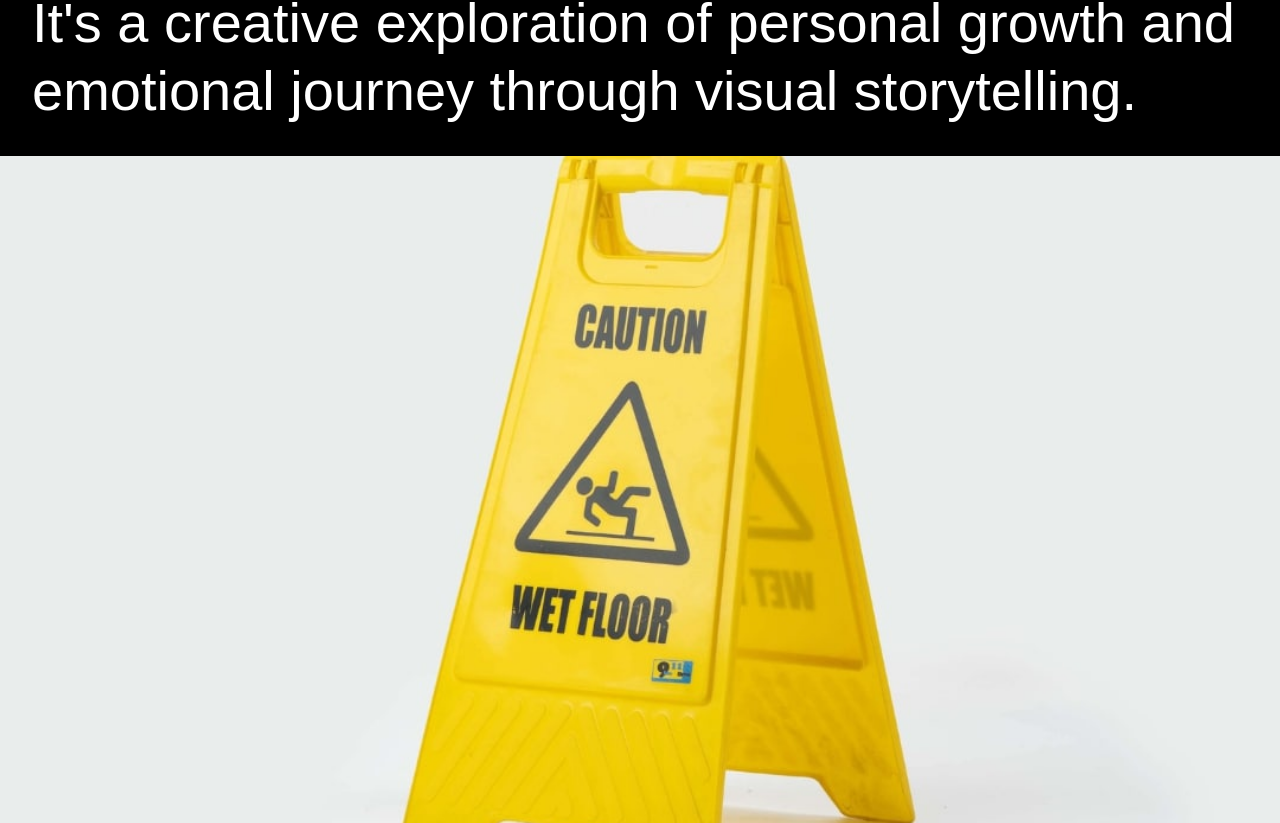
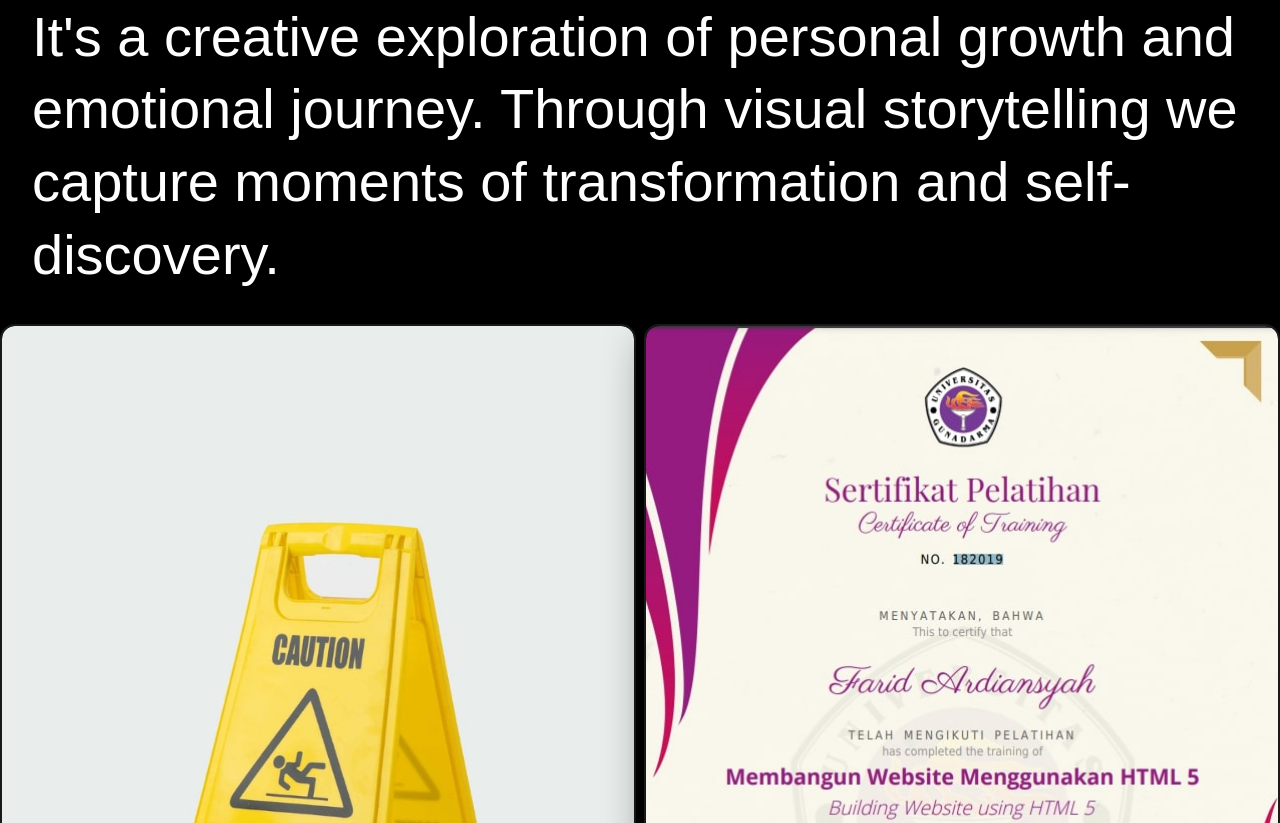
Before and after one commit to vinividivicilala/lolo, a Next.js app in the folder faq/: page / in a window 1280 px wide. Shown: the part 337-1160 px from the top of the page. Built offline with nearby package versions, Linux system fonts and the light colour scheme.

Commit message:
Update page.tsx

```diff
--- a/faq/app/page.tsx
+++ b/faq/app/page.tsx
@@ -641,62 +641,108 @@ export default function HomePage(): React.JSX.Element {
       <div style={{
         width: '100%',
         paddingTop: isMobile ? '8rem' : '12rem',
+        paddingLeft: isMobile ? '1rem' : '2rem',
+        paddingRight: isMobile ? '1rem' : '2rem',
         boxSizing: 'border-box',
         zIndex: 10,
         position: 'relative'
       }}>
-        {/* Deskripsi MENURU - 2 baris */}
+        {/* Deskripsi MENURU - 3 baris */}
         <div style={{
-          marginBottom: isMobile ? '2rem' : '3rem',
-          paddingLeft: isMobile ? '1rem' : '2rem',
-          paddingRight: isMobile ? '1rem' : '2rem'
+          marginBottom: isMobile ? '2rem' : '3rem'
         }}>
           <p style={{
             color: isDarkMode ? 'white' : 'black',
             fontSize: isMobile ? '1.8rem' : '3.5rem',
             fontWeight: '400',
             fontFamily: 'HelveticaNowDisplay, Arial, sans-serif',
-            lineHeight: 1.2,
+            lineHeight: 1.3,
             margin: 0,
             marginBottom: isMobile ? '1.5rem' : '2rem',
             transition: 'color 0.5s ease',
             wordWrap: 'break-word',
             overflowWrap: 'break-word'
           }}>
-            Menuru is a branding personal journal life with a experiences of self about happy, sad, angry, etc. It's a creative exploration of personal growth and emotional journey through visual storytelling.
+            Menuru is a branding personal journal life with a experiences of self about happy, sad, angry, etc. It's a creative exploration of personal growth and emotional journey. Through visual storytelling we capture moments of transformation and self-discovery.
           </p>
 
-          {/* 1 Foto besar memanjang ke samping kiri dan kanan layar */}
+          {/* Container untuk 2 foto memanjang ke samping */}
           <div style={{
-            width: '100vw',
-            marginLeft: 'calc(-50vw + 50%)',
+            display: 'flex',
+            flexDirection: isMobile ? 'column' : 'row',
+            gap: isMobile ? '1rem' : '0.5rem', // Jarak sangat dekat
+            width: '100%',
+            marginTop: '1rem'
+          }}>
+            {/* Foto 1 - memanjang ke kiri layar */}
+            <div style={{
+              flex: 1,
               overflow: 'hidden',
-            borderRadius: isMobile ? '10px' : '0',
+              borderRadius: '15px',
               boxShadow: '0 15px 40px rgba(0,0,0,0.4)',
-            border: isMobile ? `2px solid ${isDarkMode ? 'rgba(255,255,255,0.1)' : 'rgba(0,0,0,0.1)'}` : 'none',
-            marginTop: '1rem'
+              border: `2px solid ${isDarkMode ? 'rgba(255,255,255,0.1)' : 'rgba(0,0,0,0.1)'}`,
+              width: isMobile ? '100%' : 'calc(50% + 2rem)', // Lebih lebar untuk memanjang
+              marginLeft: isMobile ? '0' : '-2rem', // Memanjang ke kiri
+              position: 'relative',
+              zIndex: 1
             }}>
               <img
                 src="images/5.jpg"
-              alt="Menuru Visual Full Width"
+                alt="Menuru Visual Left"
                 style={{
                   width: '100%',
-                height: isMobile ? 'auto' : '700px',
+                  height: isMobile ? '400px' : '900px', // Sangat panjang ke bawah
                   display: 'block',
                   objectFit: 'cover',
-                borderRadius: isMobile ? '8px' : '0'
+                  borderRadius: '13px'
                 }}
                 onError={(e) => {
-                console.error("Gambar tidak ditemukan:", e);
+                  console.error("Gambar kiri tidak ditemukan:", e);
                   e.currentTarget.style.backgroundColor = isDarkMode ? '#333' : '#eee';
                   e.currentTarget.style.display = 'flex';
                   e.currentTarget.style.alignItems = 'center';
                   e.currentTarget.style.justifyContent = 'center';
                   e.currentTarget.style.color = isDarkMode ? '#fff' : '#000';
                   e.currentTarget.style.height = '400px';
-                e.currentTarget.innerHTML = '<div style="padding: 2rem; text-align: center;">Full Width Image</div>';
+                  e.currentTarget.innerHTML = '<div style="padding: 2rem; text-align: center;">Left Image</div>';
                 }}
               />
+            </div>
+
+            {/* Foto 2 - memanjang ke kanan layar */}
+            <div style={{
+              flex: 1,
+              overflow: 'hidden',
+              borderRadius: '15px',
+              boxShadow: '0 15px 40px rgba(0,0,0,0.4)',
+              border: `2px solid ${isDarkMode ? 'rgba(255,255,255,0.1)' : 'rgba(0,0,0,0.1)'}`,
+              width: isMobile ? '100%' : 'calc(50% + 2rem)', // Lebih lebar untuk memanjang
+              marginRight: isMobile ? '0' : '-2rem', // Memanjang ke kanan
+              position: 'relative',
+              zIndex: 1
+            }}>
+              <img
+                src="images/6.jpg"
+                alt="Menuru Visual Right"
+                style={{
+                  width: '100%',
+                  height: isMobile ? '400px' : '900px', // Sangat panjang ke bawah
+                  display: 'block',
+                  objectFit: 'cover',
+                  borderRadius: '13px'
+                }}
+                onError={(e) => {
+                  console.error("Gambar kanan tidak ditemukan:", e);
+                  e.currentTarget.style.backgroundColor = isDarkMode ? '#333' : '#eee';
+                  e.currentTarget.style.display = 'flex';
+                  e.currentTarget.style.alignItems = 'center';
+                  e.currentTarget.style.justifyContent = 'center';
+                  e.currentTarget.style.color = isDarkMode ? '#fff' : '#000';
+                  e.currentTarget.style.height = '400px';
+                  e.currentTarget.innerHTML = '<div style="padding: 2rem; text-align: center;">Right Image</div>';
+                }}
+              />
+            </div>
           </div>
         </div>
 
```
Lines whose indentation alone changed are shown as unchanged.
